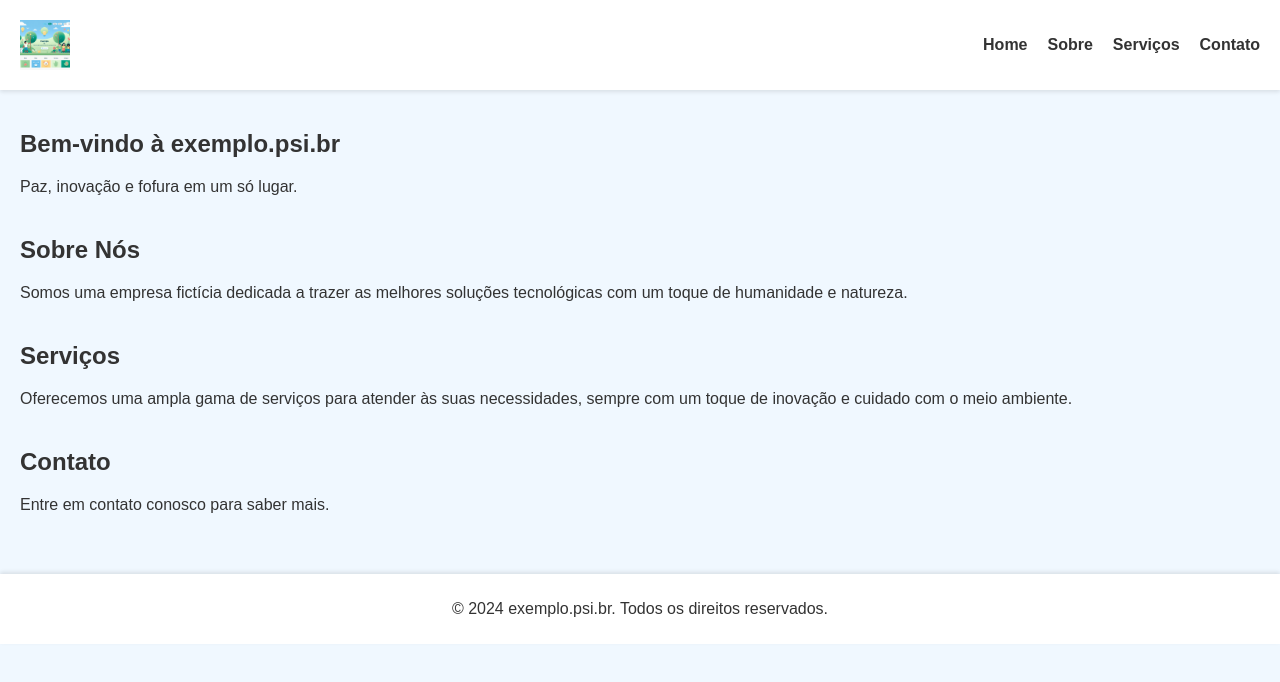
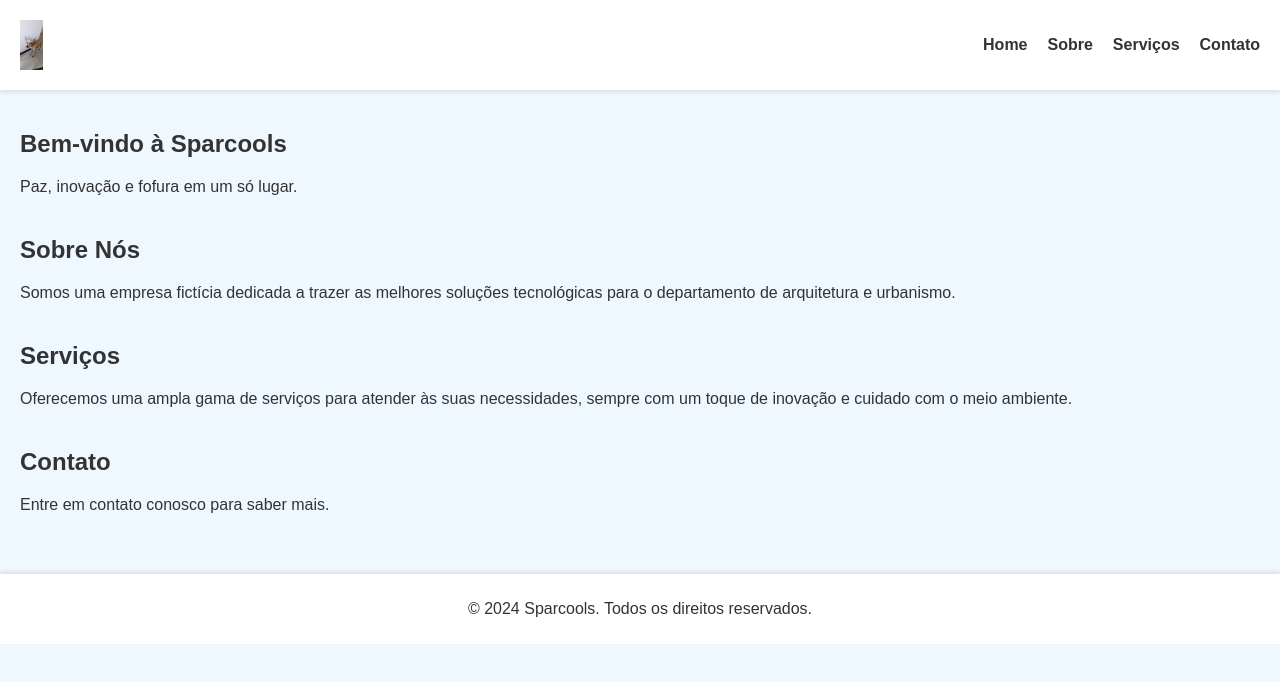
Before and after one commit to rochagabs/site-simples, a plain HTML site: page index.html in a window 1280 px wide. Drawn offline with Linux system fonts and the light colour scheme; files that its build step writes are made by us from their sources.

Commit message:
alteracao empresa

```diff
--- a/index.html
+++ b/index.html
@@ -4,12 +4,12 @@
 <head>
     <meta charset="UTF-8">
     <meta name="viewport" content="width=device-width, initial-scale=1.0">
-    <title>exemplo.psi.br</title>
+    <title>DAU - Sparcools</title>
     <link rel="stylesheet" href="styles.css">
 </head>
 <body>
     <header>
-        <img src="logo.png" alt="Logo da empresa exemplo.psi.br">
+        <img src="images/sparcools-logo.jpg" alt="Logo da empresa Sparcools">
         <nav>
             <ul>
                 <li><a href="#home">Home</a></li>
@@ -21,12 +21,12 @@
     </header>
     <main>
         <section id="home">
-            <h1>Bem-vindo à exemplo.psi.br</h1>
+            <h1>Bem-vindo à Sparcools</h1>
             <p>Paz, inovação e fofura em um só lugar.</p>
         </section>
         <section id="about">
             <h2>Sobre Nós</h2>
-            <p>Somos uma empresa fictícia dedicada a trazer as melhores soluções tecnológicas com um toque de humanidade e natureza.</p>
+            <p>Somos uma empresa fictícia dedicada a trazer as melhores soluções tecnológicas para o departamento de arquitetura e urbanismo.</p>
         </section>
         <section id="services">
             <h2>Serviços</h2>
@@ -38,7 +38,7 @@
         </section>
     </main>
     <footer>
-        <p>© 2024 exemplo.psi.br. Todos os direitos reservados.</p>
+        <p>© 2024 Sparcools. Todos os direitos reservados.</p>
     </footer>
 </body>
 </html>
```
Also changed, not shown: about.html (+4 -4 lines), contact.html (+4 -4 lines), images/logo.jpeg (deleted), images/sparcools-logo.jpg (added).
